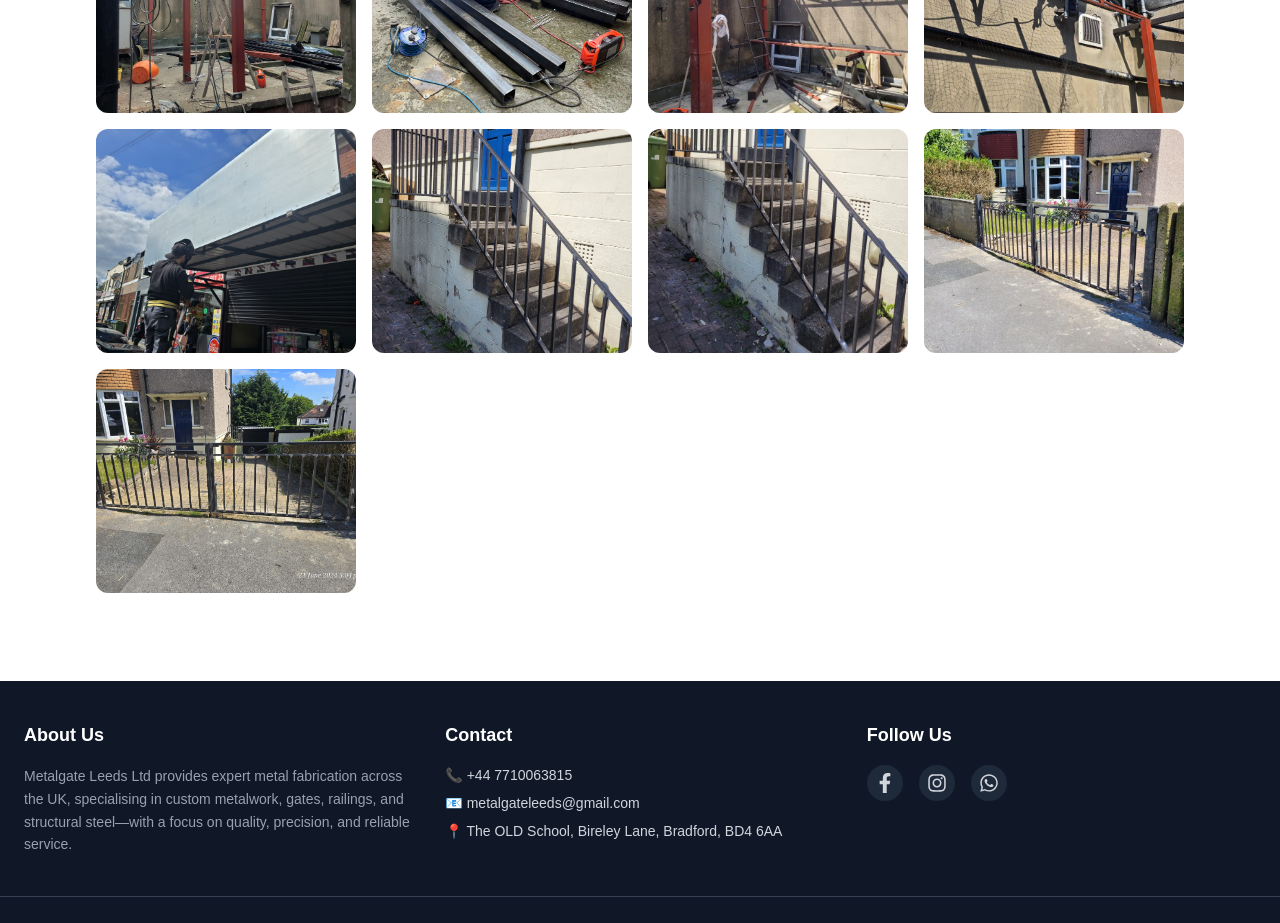
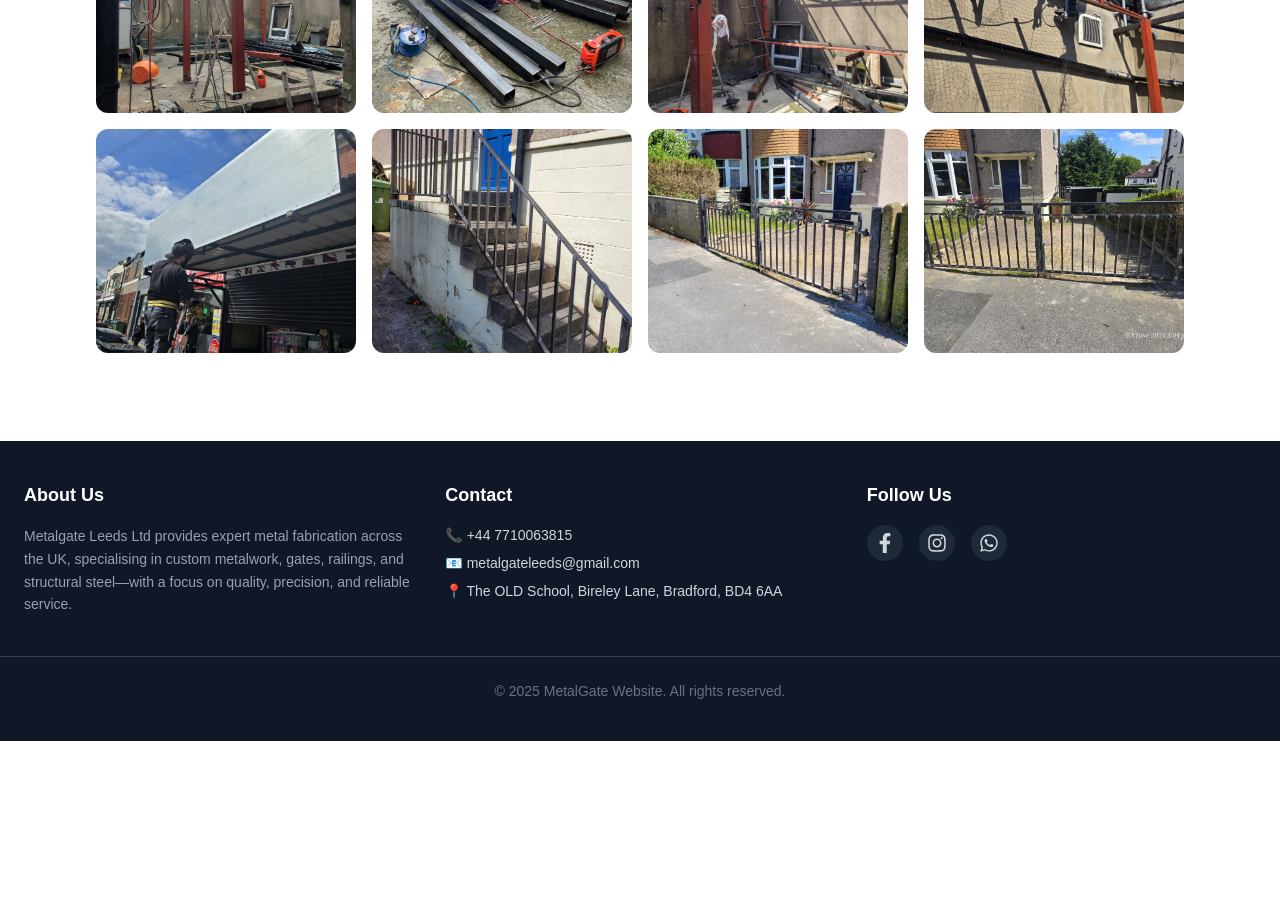
Before and after one commit to mahshid76/metalgatenext-new, a Next.js app: page / in a window 1280 px wide. Shown: the part 2140-3063 px from the top of the page. After the commit the page ends 2881 px from the top, so only its background shows below. Built offline with nearby package versions, Linux system fonts and the light colour scheme.

Commit message:
edit aksa

```diff
--- a/src/app/gallery/Gallery.jsx
+++ b/src/app/gallery/Gallery.jsx
@@ -25,7 +25,6 @@ const projects = [
   { src: "/images/21.jpg" },
   { src: "/images/22.jpg" },
   { src: "/images/23.jpg" },
-  { src: "/images/24.jpg" },
   { src: "/images/25.jpg" },
   { src: "/images/26.jpg" },
 ];
```
